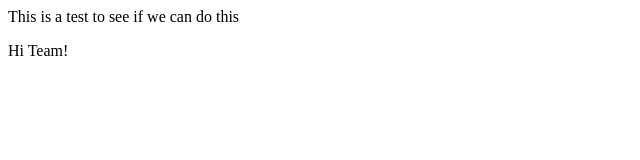
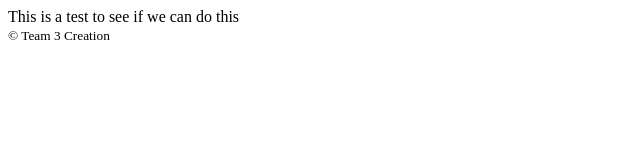
Before and after one commit to pt-spring-2021-team-project-fullstack/team3Test, a plain HTML site: page index.html in a window 1280 px wide. Shown: the whole page, without its empty margins (0-640 px from the left). Drawn offline with Linux system fonts and the light colour scheme.

Commit message:
Made a footer and copyright for Team 3

```diff
--- a/index.html
+++ b/index.html
@@ -14,6 +14,8 @@
   </head>
   <body>
     <header>This is a test to see if we can do this</header>
-    <p>Hi Team!</p>
+    <footer>
+      <small> &copy Team 3 Creation </small>
+    </footer>
   </body>
 </html>
```
